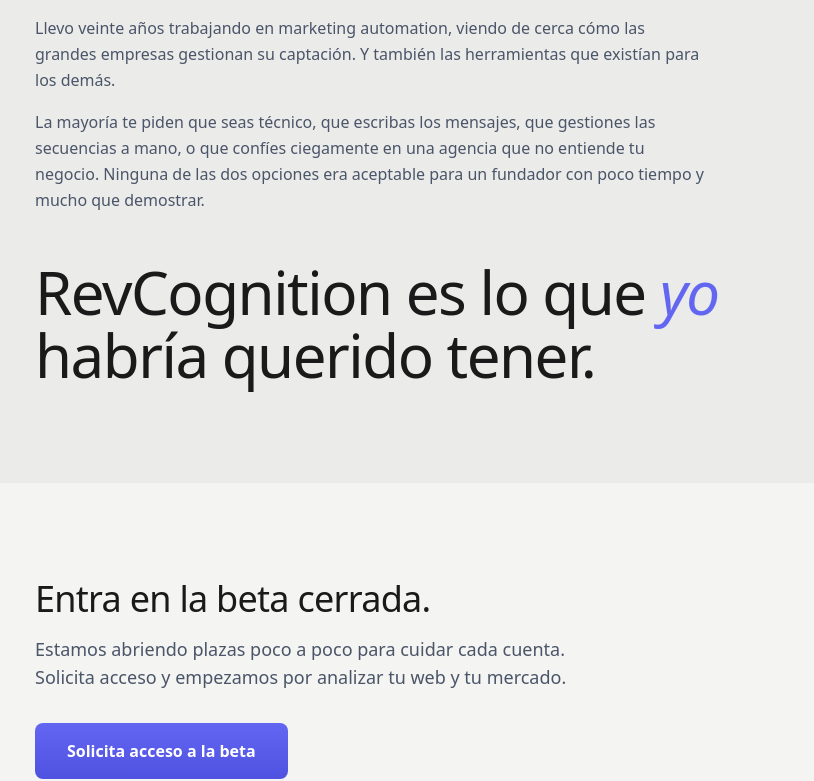
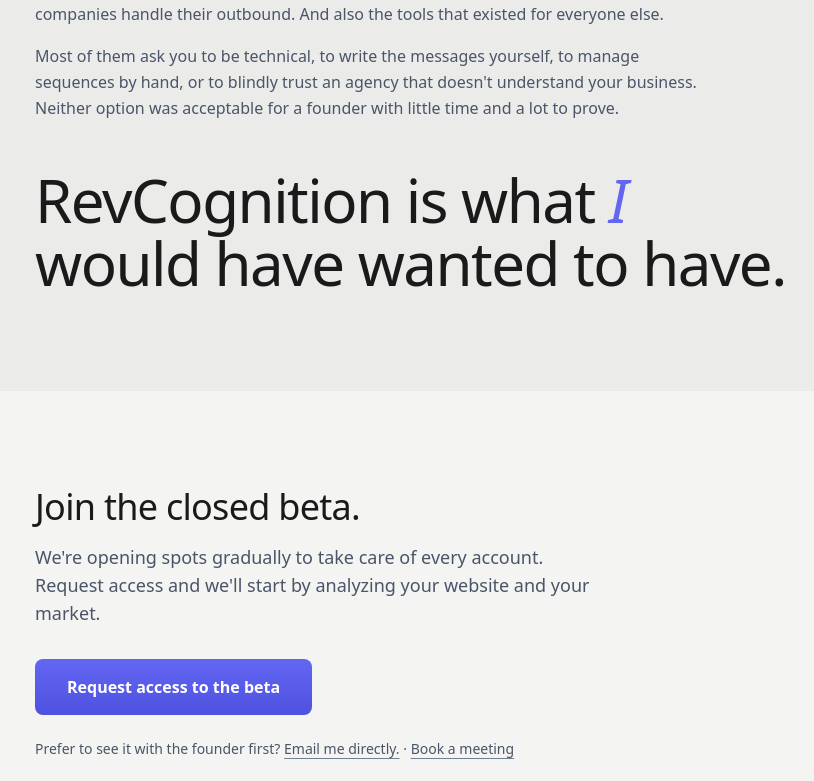
Before and after one commit to olserres-crypto/RevCognition, a Next.js app: page /en in a window 1280 px wide. Shown: the part 6880-7661 px from the top of the page, without its empty margins (117-931 px from the left). Built offline with nearby package versions, Linux system fonts and the light colour scheme; no server answers.

Commit message:
feat(i18n): secciones Founder + CtaFinal localizadas es/en/fr

```diff
--- a/messages/en.json
+++ b/messages/en.json
@@ -238,5 +238,22 @@
     "fiscalNote": "Prices exclude tax: VAT or other applicable taxes are added to the invoice based on your company's country.",
     "ownList": "Already have your own prospect list? You can use it directly. The system enriches it and writes the messages on top of it.",
     "betaNote": "Closed beta, limited spots. Request access and, if there's room, you're in this week; if not, you join the waitlist and we'll notify you as soon as a spot opens up."
+  },
+  "founder": {
+    "eyebrow": "Why this exists",
+    "heading": "Twenty years in marketing automation. No tool built for the solo founder.",
+    "paragraph1": "I've spent twenty years working in marketing automation, watching up close how large companies handle their outbound. And also the tools that existed for everyone else.",
+    "paragraph2": "Most of them ask you to be technical, to write the messages yourself, to manage sequences by hand, or to blindly trust an agency that doesn't understand your business. Neither option was acceptable for a founder with little time and a lot to prove.",
+    "closingPre": "RevCognition is what",
+    "closingItalic": "I",
+    "closingPost": "would have wanted to have."
+  },
+  "ctaFinal": {
+    "heading": "Join the closed beta.",
+    "subtitle": "We're opening spots gradually to take care of every account. Request access and we'll start by analyzing your website and your market.",
+    "ctaButton": "Request access to the beta",
+    "legalPre": "Prefer to see it with the founder first?",
+    "legalMailtoLink": "Email me directly.",
+    "legalCalLink": "Book a meeting"
   }
 }
--- a/messages/es.json
+++ b/messages/es.json
@@ -238,5 +238,22 @@
     "fiscalNote": "Precios sin impuestos: el IVA u otros impuestos aplicables se añaden en factura según el país de tu empresa.",
     "ownList": "¿Tienes una base de prospectos propia? Puedes usarla directamente. El sistema la enriquece y genera los mensajes sobre ella.",
     "betaNote": "Beta cerrada, plazas limitadas. Solicita acceso y, si hay hueco, entras esta semana; si no, quedas en la lista de espera y te avisamos en cuanto se libere una plaza."
+  },
+  "founder": {
+    "eyebrow": "Por qué existe esto",
+    "heading": "Veinte años en marketing automation. Ninguna herramienta para el fundador solo.",
+    "paragraph1": "Llevo veinte años trabajando en marketing automation, viendo de cerca cómo las grandes empresas gestionan su captación. Y también las herramientas que existían para los demás.",
+    "paragraph2": "La mayoría te piden que seas técnico, que escribas los mensajes, que gestiones las secuencias a mano, o que confíes ciegamente en una agencia que no entiende tu negocio. Ninguna de las dos opciones era aceptable para un fundador con poco tiempo y mucho que demostrar.",
+    "closingPre": "RevCognition es lo que",
+    "closingItalic": "yo",
+    "closingPost": "habría querido tener."
+  },
+  "ctaFinal": {
+    "heading": "Entra en la beta cerrada.",
+    "subtitle": "Estamos abriendo plazas poco a poco para cuidar cada cuenta. Solicita acceso y empezamos por analizar tu web y tu mercado.",
+    "ctaButton": "Solicita acceso a la beta",
+    "legalPre": "¿Prefieres verlo antes con el fundador?",
+    "legalMailtoLink": "Escríbeme directamente.",
+    "legalCalLink": "Reservar reunión"
   }
 }
--- a/messages/fr.json
+++ b/messages/fr.json
@@ -238,5 +238,22 @@
     "fiscalNote": "Prix hors taxes : la TVA ou toute autre taxe applicable est ajoutée sur la facture selon le pays de votre entreprise.",
     "ownList": "Vous avez déjà votre propre base de prospects ? Vous pouvez l'utiliser directement. Le système l'enrichit et génère les messages à partir de celle-ci.",
     "betaNote": "Bêta fermée, places limitées. Demandez l'accès et, s'il reste de la place, vous démarrez cette semaine ; sinon, vous rejoignez la liste d'attente et nous vous préviendrons dès qu'une place se libère."
+  },
+  "founder": {
+    "eyebrow": "Pourquoi ça existe",
+    "heading": "Vingt ans dans le marketing automation. Aucun outil pour le fondateur solo.",
+    "paragraph1": "Cela fait vingt ans que je travaille dans le marketing automation, en observant de près comment les grandes entreprises gèrent leur prospection. Et aussi les outils qui existaient pour les autres.",
+    "paragraph2": "La plupart vous demandent d'être technique, d'écrire vous-même les messages, de gérer les séquences à la main, ou de faire aveuglément confiance à une agence qui ne comprend pas votre activité. Aucune des deux options n'était acceptable pour un fondateur avec peu de temps et beaucoup à prouver.",
+    "closingPre": "RevCognition est ce que",
+    "closingItalic": "moi",
+    "closingPost": "j'aurais voulu avoir."
+  },
+  "ctaFinal": {
+    "heading": "Rejoignez la bêta fermée.",
+    "subtitle": "Nous ouvrons les places progressivement pour soigner chaque compte. Demandez l'accès et nous commençons par analyser votre site et votre marché.",
+    "ctaButton": "Demander l'accès à la bêta",
+    "legalPre": "Vous préférez d'abord en discuter avec le fondateur ?",
+    "legalMailtoLink": "Écrivez-moi directement.",
+    "legalCalLink": "Réserver un rendez-vous"
   }
 }
--- a/src/components/sections/CtaFinal.tsx
+++ b/src/components/sections/CtaFinal.tsx
@@ -1,30 +1,33 @@
+"use client";
+
+import {useTranslations} from "next-intl";
 import { Button } from "@/components/ui/Button";
 
 const APP_URL = "https://app.revcognition.com";
 const CAL_URL = "https://cal.com/olivier-serres-js5hdw/30min";
 
 export function CtaFinal() {
+  const t = useTranslations("ctaFinal");
   return (
     <section className="py-16 sm:py-24">
       <div className="max-w-5xl mx-auto px-4 sm:px-6">
         <div className="max-w-xl">
           <h2 className="font-serif text-3xl sm:text-4xl text-[var(--color-ink)] mb-4">
-            Entra en la beta cerrada.
+            {t("heading")}
           </h2>
           <p className="text-[var(--color-slate)] text-lg mb-8">
-            Estamos abriendo plazas poco a poco para cuidar cada cuenta.
-            Solicita acceso y empezamos por analizar tu web y tu mercado.
+            {t("subtitle")}
           </p>
           <Button href={APP_URL} target="_blank" rel="noopener noreferrer" className="text-base px-8 py-4">
-            Solicita acceso a la beta
+            {t("ctaButton")}
           </Button>
           <p className="mt-6 text-sm text-[var(--color-slate)]">
-            ¿Prefieres verlo antes con el fundador?{" "}
+            {t("legalPre")}{" "}
             <a
               href="mailto:olivier.serres@revcognition.com"
               className="underline decoration-[var(--color-slate-light)] underline-offset-4 hover:text-[var(--color-ink)] transition-colors rounded-sm focus-visible:outline-none focus-visible:ring-2 focus-visible:ring-[var(--color-warm)] focus-visible:ring-offset-2"
             >
-              Escríbeme directamente.
+              {t("legalMailtoLink")}
             </a>
             {" · "}
             <a
@@ -33,7 +36,7 @@
               rel="noopener noreferrer"
               className="underline decoration-[var(--color-slate-light)] underline-offset-4 hover:text-[var(--color-ink)] transition-colors rounded-sm focus-visible:outline-none focus-visible:ring-2 focus-visible:ring-[var(--color-warm)] focus-visible:ring-offset-2"
             >
-              Reservar reunión
+              {t("legalCalLink")}
             </a>
           </p>
         </div>
--- a/src/components/sections/Founder.tsx
+++ b/src/components/sections/Founder.tsx
@@ -1,35 +1,30 @@
+"use client";
+
+import {useTranslations} from "next-intl";
+
 export function Founder() {
+  const t = useTranslations("founder");
   return (
     <section className="bg-[var(--color-surface)] py-16 sm:py-24">
       <div className="max-w-5xl mx-auto px-4 sm:px-6">
         <div className="max-w-2xl">
           <p className="text-sm font-semibold uppercase tracking-widest text-[var(--color-warm)] mb-4">
-            Por qué existe esto
+            {t("eyebrow")}
           </p>
           <h2 className="font-serif text-3xl sm:text-4xl text-[var(--color-ink)] mb-6">
-            Veinte años en marketing automation. Ninguna herramienta para el fundador solo.
+            {t("heading")}
           </h2>
           <div className="space-y-4 text-[var(--color-slate)] leading-relaxed">
-            <p>
-              Llevo veinte años trabajando en marketing automation, viendo
-              de cerca cómo las grandes empresas gestionan su captación.
-              Y también las herramientas que existían para los demás.
-            </p>
-            <p>
-              La mayoría te piden que seas técnico, que escribas los mensajes,
-              que gestiones las secuencias a mano, o que confíes ciegamente
-              en una agencia que no entiende tu negocio. Ninguna de las dos
-              opciones era aceptable para un fundador con poco tiempo y mucho
-              que demostrar.
-            </p>
+            <p>{t("paragraph1")}</p>
+            <p>{t("paragraph2")}</p>
           </div>
         </div>
 
         {/* Cierre — punto de extrañeza tipográfico (display + light, sale del max-w-2xl) */}
         <p className="mt-12 font-serif font-light text-3xl sm:text-5xl lg:text-6xl text-[var(--color-ink)] leading-[1.05] tracking-tight max-w-3xl">
-          RevCognition es lo que{" "}
-          <span className="italic text-[var(--color-warm)]">yo</span>{" "}
-          habría querido tener.
+          {t("closingPre")}{" "}
+          <span className="italic text-[var(--color-warm)]">{t("closingItalic")}</span>{" "}
+          {t("closingPost")}
         </p>
       </div>
     </section>
```
